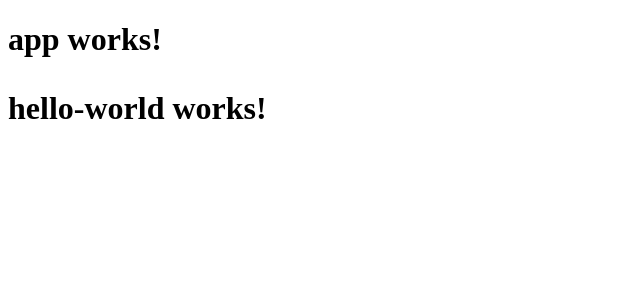
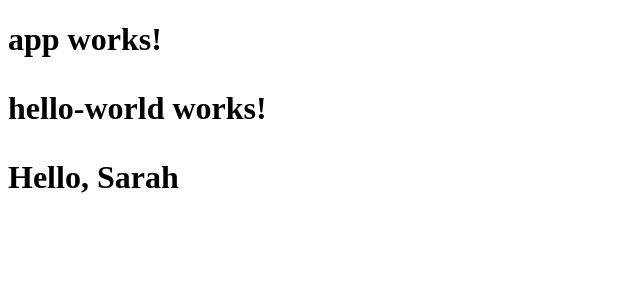
Before and after one commit to syun07/angular-simple-reddit, an Angular app: page / in a window 1280 px wide. Shown: the top 300 px of the page, without its empty margins (0-640 px from the left). Built offline with nearby package versions, Linux system fonts and the light colour scheme.

Commit message:
rendered template with set property

```diff
--- a/src/app/app.component.html
+++ b/src/app/app.component.html
@@ -1,4 +1,5 @@
 <h1>
   {{title}}
   <app-hello-world></app-hello-world>
+  <app-user-item></app-user-item>
 </h1>
--- a/src/app/app.module.ts
+++ b/src/app/app.module.ts
@@ -5,11 +5,13 @@ import { HttpModule } from '@angular/http';
 
 import { AppComponent } from './app.component';
 import { HelloWorldComponent } from './hello-world/hello-world.component';
+import { UserItemComponent } from './user-item/user-item.component';
 
 @NgModule({
   declarations: [
     AppComponent,
-    HelloWorldComponent
+    HelloWorldComponent,
+    UserItemComponent
   ],
   imports: [
     BrowserModule,
--- /dev/null
+++ b/src/app/user-item/user-item.component.html
@@ -0,0 +1,3 @@
+<p>
+  Hello, {{ name }}
+</p>
--- /dev/null
+++ b/src/app/user-item/user-item.component.ts
@@ -0,0 +1,18 @@
+import { Component, OnInit } from '@angular/core';
+
+@Component({
+  selector: 'app-user-item',
+  templateUrl: './user-item.component.html',
+  styleUrls: ['./user-item.component.css']
+})
+export class UserItemComponent implements OnInit {
+  name: string;
+
+  constructor() {
+    this.name = 'Sarah';
+  }
+
+  ngOnInit() {
+  }
+
+}
```
Also changed, not shown: src/app/user-item/user-item.component.css (added), 1 other file (tests, documents, lock files or other folders).
